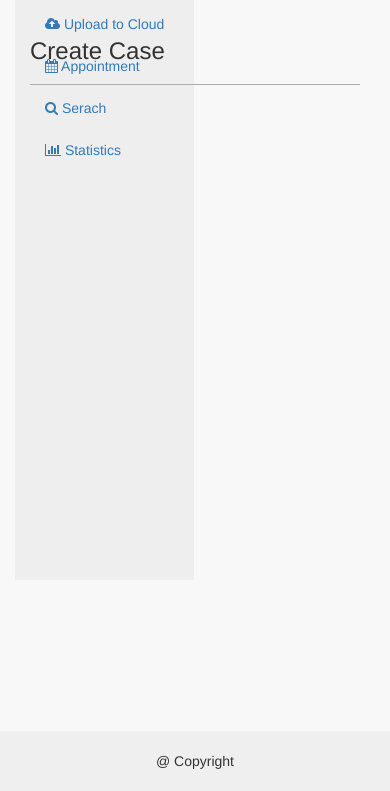
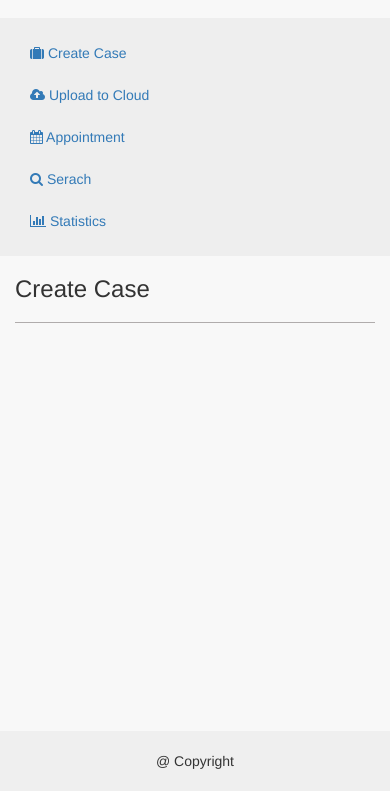
Before and after one commit to dimpleh/GE-AWS, a website: page app/index.html in a window 390 px wide. Shown: the part 53-844 px from the top of the page. Drawn offline with nearby package versions, Linux system fonts and the light colour scheme; some packages are replaced by stand-ins of ours; a script that the page names is missing.

Commit message:
HTML changes

```diff
--- a/app/index.html
+++ b/app/index.html
@@ -43,9 +43,8 @@
 
 <!-- Main -->
 <div class="container">
-
-
-    <div class="col-sm-2 left-sidebar" style="height:75%;position:fixed;top:0px;">
+  <div class="row">
+    <div class="col-sm-2 left-sidebar">
         <!-- left -->
         <!--h3> Menus</h3>
         <hr-->
@@ -58,17 +57,10 @@
         </ul>
         <!--hr-->
     </div><!-- /span-3 -->
-
-
-
-
-
+    <div ui-view>Content</div>
+  </div>
+</div>
 <!-- /Main -->
-<div style="position:relative;">
-<ui-view>Content</ui-view>
-</div>
-</div>
-
 <footer class="text-center">@ Copyright</footer>
 
 <!-- SCRIPTS -->
```
